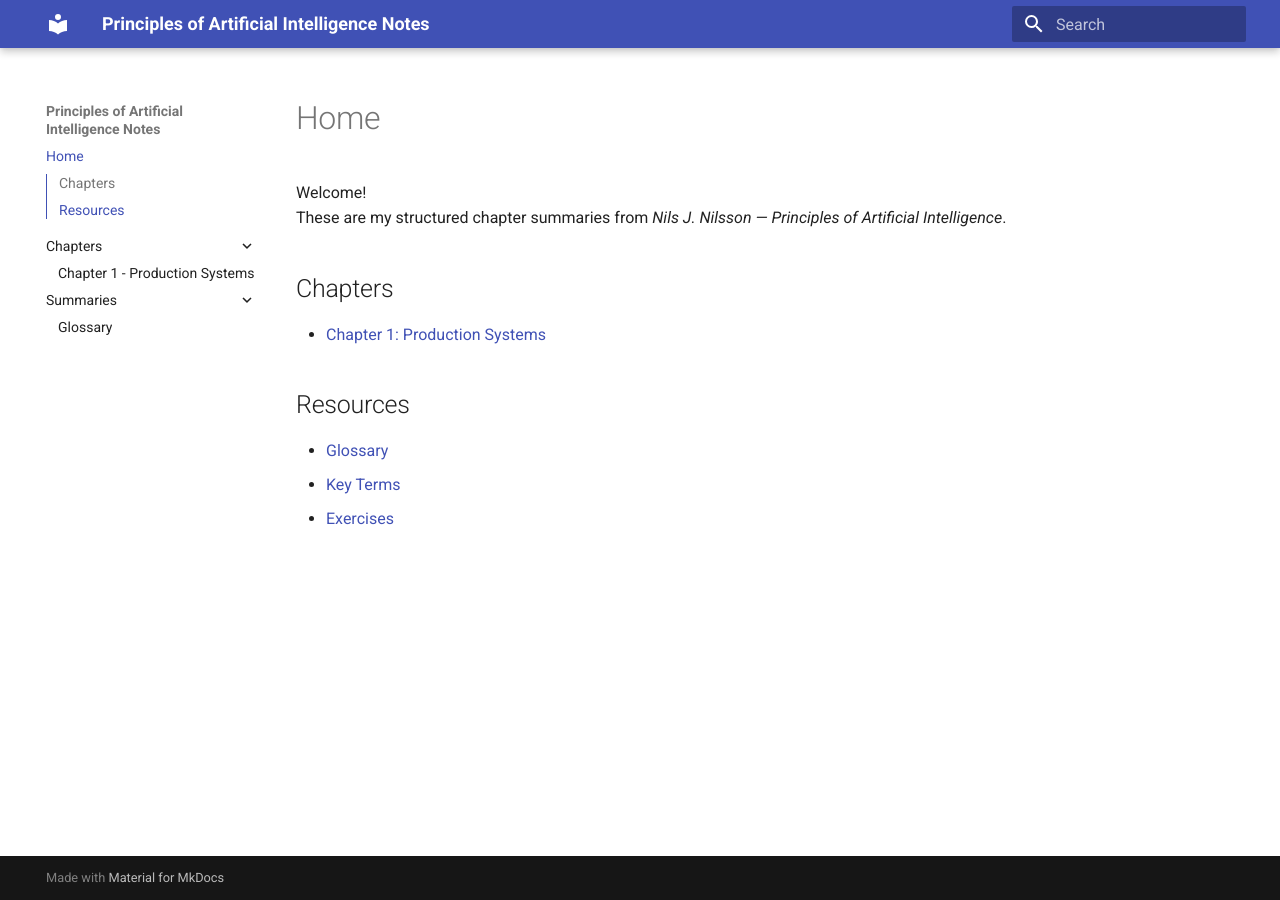
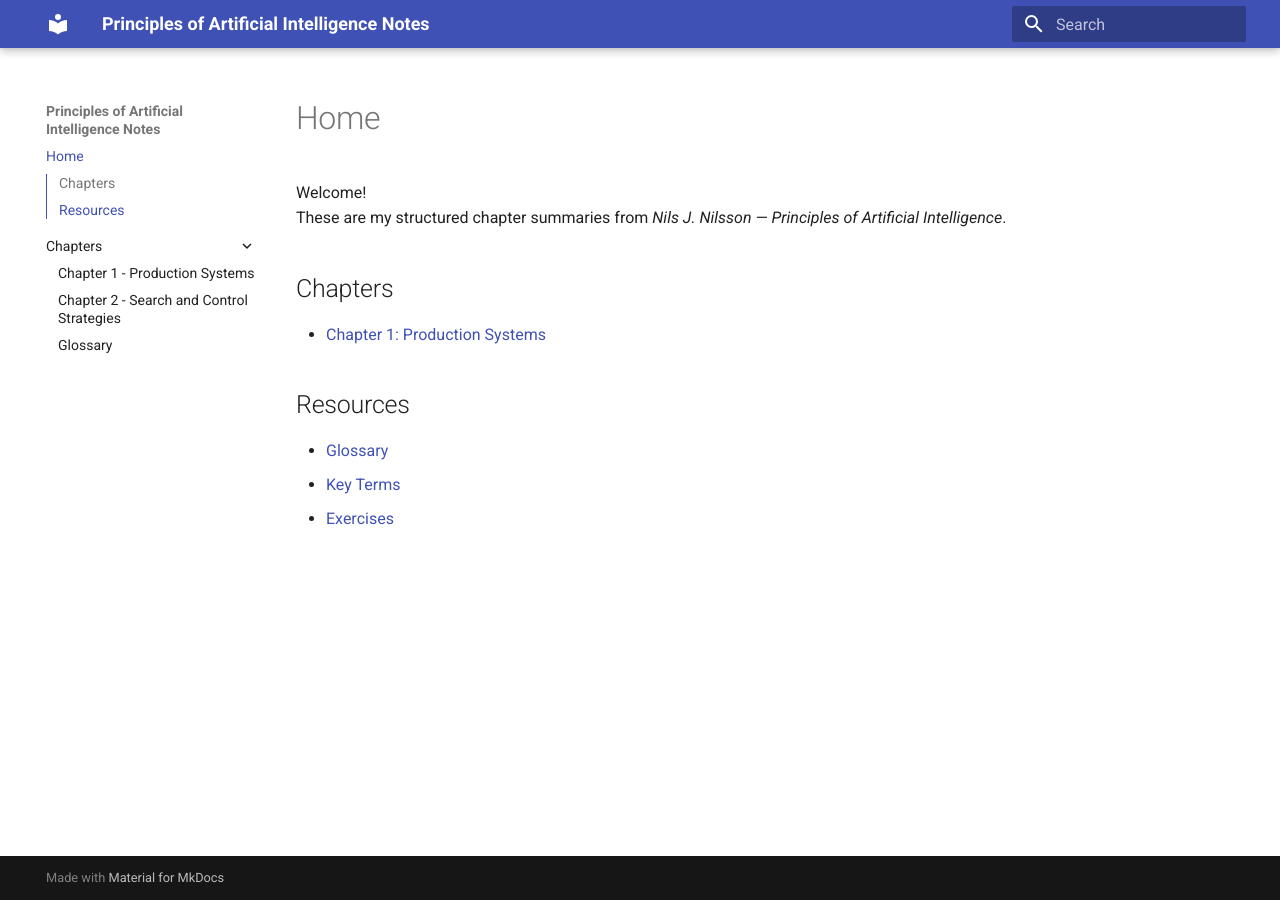
Before and after one commit to pouyatavakoli/AI-notes, an MkDocs documentation site: the page built from docs/index.md, in a window 1280 px wide. Built offline with MkDocs 1.6.1 and Material for MkDocs 9.7.7, drawn with Linux system fonts in a browser that asks for light colours.

Commit message:
chore: chapter 2 template

```diff
--- a/mkdocs.yml
+++ b/mkdocs.yml
@@ -13,7 +13,7 @@ nav:
   - Home: index.md
   - Chapters:
       - "Chapter 1 - Production Systems": chapters/chapter1-production-systems.md
-  - Summaries:
+      - "Chapter 2 - Search and Control Strategies": chapters/chapter2-search-and-control-strategies.md
       - Glossary: summaries/glossary.md
 markdown_extensions:
   - admonition
```
